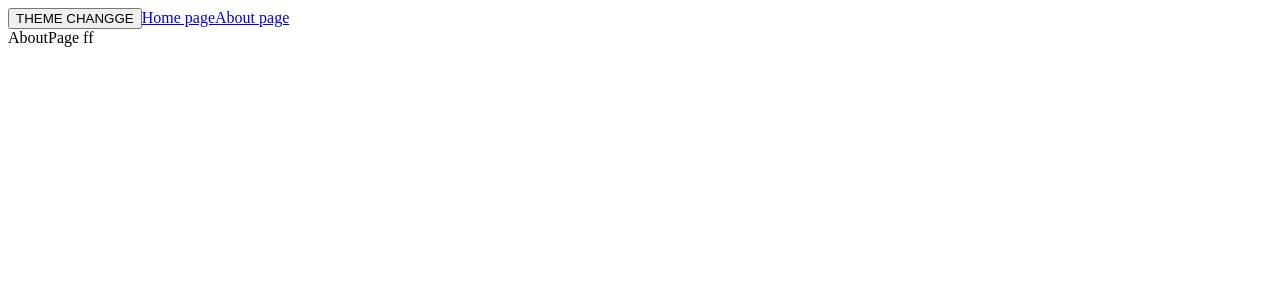
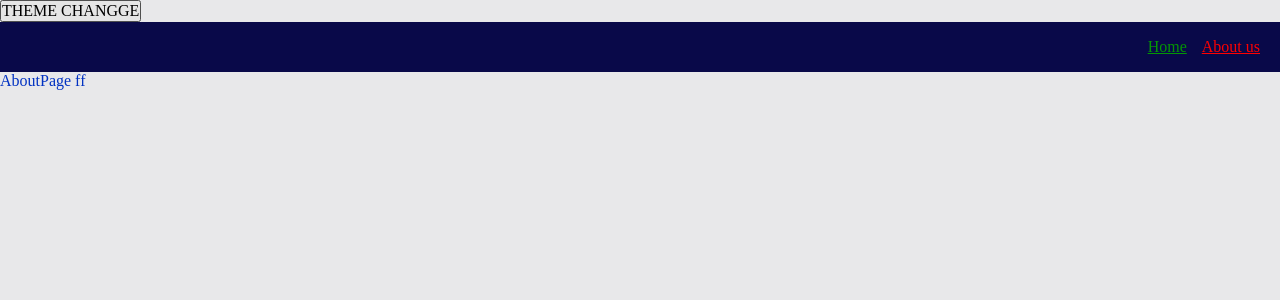
Before and after one commit to Rinzlerte/react-fromdev-toprod, a React app: page /about in a window 1280 px wide. Shown: the top 300 px of the page. Built offline with nearby package versions, Linux system fonts and the light colour scheme.

Commit message:
Naviagation  types, onfigs, styling

```diff
--- a/src/app/App.tsx
+++ b/src/app/App.tsx
@@ -1,7 +1,8 @@
-import {  Link } from 'react-router-dom'
 import { classNames } from 'helpers/classNames/ClassNames'
 import { useTheme } from 'app/providers/ThemeProvider'
 import { AppRouter } from './providers/router'
+import { Navbar } from 'widgets/Navbar'
+import './styles/index.scss';
 
 const App = () => {
   const {theme, togggleTheme} = useTheme();
@@ -9,8 +10,7 @@ const App = () => {
   return (
     <div className={classNames('app', {hovered: true}, [theme, 'cl2', 'cl3'])}>
       <button onClick={togggleTheme}>THEME CHANGGE</button>
-      <Link to={'/'}>Home page</Link>
-      <Link to={'/about'}>About page</Link>
+      <Navbar />
       <AppRouter />
     </div>
   )
--- a/src/app/styles/reset.scss
+++ b/src/app/styles/reset.scss
@@ -2,6 +2,11 @@
     margin: 0;
     padding: 0;
     box-sizing: border-box;
+}
+
+body{
+    padding: 0;
+    margin: 0;
 }
 
 input,
@@ -9,6 +14,5 @@ button,
 textarea,
 select {
     margin: 0;
-
     font: inherit;
 }
--- a/src/app/styles/themes/dark.scss
+++ b/src/app/styles/themes/dark.scss
@@ -1,6 +1,9 @@
 .app.dark {
     --bg-color: #090949;
+    --inverted-bg-color: #e8e8ea;
 
     --primary-color: #049604;
     --secondary-color: #04ff04;
+    --inveted-primary-color: #0232c2;
+    --inveted-secondary-color: #0449e0;
 }
--- a/src/app/styles/themes/normal.scss
+++ b/src/app/styles/themes/normal.scss
@@ -1,6 +1,9 @@
 :root {
     --bg-color: #e8e8ea;
+    --inverted-bg-color: #090949;
 
-    --primary-color: #041c65;
+    --primary-color: #0232c2;
     --secondary-color: #0449e0;
+    --inverted-primary-color: #049604;
+    --inverted-secondary-color: #04ff04;
 }
--- a/src/app/styles/variables/global.scss
+++ b/src/app/styles/variables/global.scss
@@ -6,5 +6,5 @@
  --font-size-l: 32px;
 
  --font-family-main: Consolas, 'Times New Roman', Serif;
-
+    --navbar-height: 50px;
 }
--- a/src/helpers/classNames/ClassNames.ts
+++ b/src/helpers/classNames/ClassNames.ts
@@ -1,16 +1,15 @@
-type Mods = Record<string, boolean | string >
+type Mods = Record<string, boolean | string>
 
-
-export function classNames( cls: string, mods : Mods, additional: string[]): string {
+export function classNames(cls: string, mods: Mods = {}, additional: string[] = []): string {
     return [
         cls,
-        ...additional,
-        Object.entries(mods)
-            .filter(([className, value])=> Boolean(value))
-            .map(([className, value])=> className)
-    ].join('')
+        ...additional.filter(Boolean),
+        ...Object.entries(mods)
+            .filter(([className, value]) => Boolean(value))
+            .map(([className]) => className)
+    ]
+        .join(' ');
 }
 
 
-
 // classNames('remove-btn', {hovered: true, selecteble: true, red: false}, ['ff ', 'ff'])
--- /dev/null
+++ b/src/shared/ui/AppLink/AppLink.module.scss
@@ -0,0 +1,15 @@
+.AppLink {
+    color: var(--primary-color);
+}
+
+.primary {
+    color: var(--primary-color);
+}
+
+.secondary {
+    color: var(--inverted-primary-color);
+}
+
+.red {
+   color: red;
+}
--- /dev/null
+++ b/src/shared/ui/AppLink/AppLink.tsx
@@ -0,0 +1,35 @@
+import { classNames } from 'helpers/classNames/ClassNames';
+import cls from './AppLink.module.scss';
+import {Link, LinkProps} from "react-router-dom";
+import {FC} from "react";
+
+export enum AppLinkTheme {
+    PRIMARY = 'primary',
+    SECONDARY = 'secondary',
+    RED = 'red',
+}
+
+interface AppLinkProps extends LinkProps {
+    className?: string;
+    theme?: AppLinkTheme;
+}
+
+export const AppLink: FC<AppLinkProps> = (props) => {
+    const {
+        to,
+        className,
+        children,
+        theme = AppLinkTheme.PRIMARY,
+        ...otherProps
+    } = props;
+
+    return (
+        <Link
+            to={to}
+            className={classNames(cls.AppLink, {[cls[theme]]: true}, [className])}
+            {...otherProps}
+        >
+            {children}
+        </Link>
+    );
+};
--- /dev/null
+++ b/src/widgets/Navbar/index.ts
@@ -0,0 +1,5 @@
+import { Navbar } from "./ui/Navbar";
+
+export {
+    Navbar
+}
--- /dev/null
+++ b/src/widgets/Navbar/ui/Navbar.module.scss
@@ -0,0 +1,16 @@
+.navbar {
+    width: 100%;
+    height: var(--navbar-height);
+    background: var(--inverted-bg-color);
+    display: flex;
+    align-items: center;
+    padding: 20px;
+}
+
+.links {
+    margin-left: auto;
+}
+
+.mainLink {
+    margin-right: 15px;
+}
--- /dev/null
+++ b/src/widgets/Navbar/ui/Navbar.tsx
@@ -0,0 +1,22 @@
+import { classNames } from 'helpers/classNames/ClassNames';
+import cls from './navbar.module.scss';
+import {AppLink, AppLinkTheme} from "shared/ui/AppLink/AppLink";
+
+interface NavbarProps {
+    className? : string;
+}
+
+export const Navbar = ({className}: NavbarProps) => {
+  return (
+    <nav className={classNames(cls.navbar, {}, [className])}>
+        <div className={cls.links}>
+                <AppLink theme={AppLinkTheme.SECONDARY} to={'/'} className={cls.mainLink}>
+                    Home
+                </AppLink>
+                <AppLink theme={AppLinkTheme.RED} to={'/about'}>
+                    About us
+                </AppLink>
+            </div>
+    </nav>
+  )
+}
```
